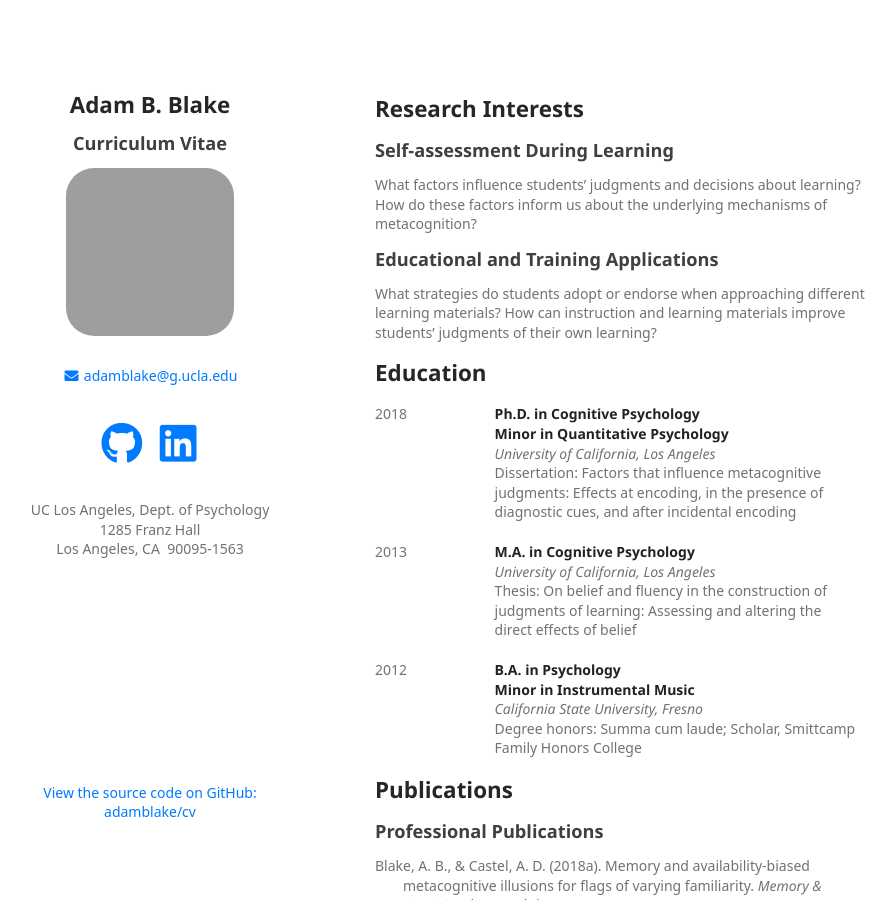
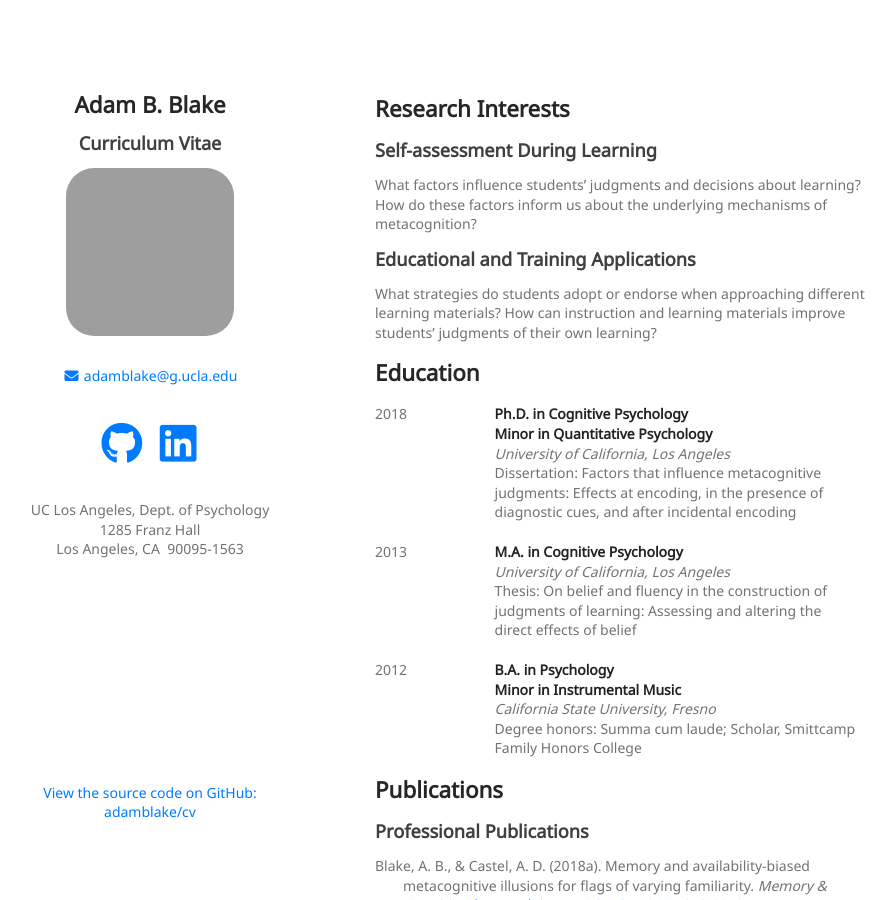
Before and after one commit to adamblake/cv, a Jekyll site: the page built from index.md, in a window 1280 px wide and 900 px high. Shown: the whole window, without its empty margins (195-1091 px from the left). Built offline with Jekyll 4.4.1, drawn with Linux system fonts in a browser that asks for light colours; nearby versions of some CDN libraries; some web fonts are replaced; our own code applies the rules of GitHub Pages for plain Markdown files; a style sheet for code colours, icons or effects is not loaded; grey boxes are pictures that could not be loaded.

Commit message:
Load fonts from Google Fonts

```diff
--- a/_layouts/default.html
+++ b/_layouts/default.html
@@ -18,7 +18,10 @@
   <!-- Styles -->
   <link rel="stylesheet" href="https://cdn.jsdelivr.net/gh/jpswalsh/academicons/css/academicons.min.css">
   <link rel="stylesheet" crossorigin="anonymous" href="//use.fontawesome.com/releases/v5.6.3/css/all.css" integrity="sha384-UHRtZLI+pbxtHCWp1t77Bi1L4ZtiqrqD80Kn4Z8NTSRyMA2Fd33n5dQ8lWUE00s/">
+
   <link rel="stylesheet" href="{{ "/assets/css/style.css?v=" | append: site.github.build_revision | relative_url }}">
+
+  <link href="https://fonts.googleapis.com/css?family=Noto+Sans" rel="stylesheet">
 
   <!-- Compatibility -->
   <!--[if lt IE 9]>
@@ -48,6 +51,7 @@
 
   <!-- Scripts -->
   <script type="text/javascript" src="{{ "/assets/js/script.js?v=" | append: site.github.build_revision | relative_url }}"></script>
+
   {% if site.google_analytics %}
   <script>
   (function(i, s, o, g, r, a, m) {
@@ -65,5 +69,6 @@
   ga('send', 'pageview');
   </script>
   {% endif %}
+
 </body>
 </html>
--- a/assets/css/style.scss
+++ b/assets/css/style.scss
@@ -12,43 +12,7 @@
 
 
 
-// base css from github minimal theme by orderedlist
-@font-face {
-  font-family: 'Noto Sans';
-  font-weight: 400;
-  font-style: normal;
-  src: url("../fonts/Noto-Sans-regular/Noto-Sans-regular.eot");
-  src: url("../fonts/Noto-Sans-regular/Noto-Sans-regular.eot?#iefix") format("embedded-opentype"), local("Noto Sans"), local("Noto-Sans-regular"), url("../fonts/Noto-Sans-regular/Noto-Sans-regular.woff2") format("woff2"), url("../fonts/Noto-Sans-regular/Noto-Sans-regular.woff") format("woff"), url("../fonts/Noto-Sans-regular/Noto-Sans-regular.ttf") format("truetype"), url("../fonts/Noto-Sans-regular/Noto-Sans-regular.svg#NotoSans") format("svg");
-}
-
-@font-face {
-  font-family: 'Noto Sans';
-  font-weight: 700;
-  font-style: normal;
-  src: url("../fonts/Noto-Sans-700/Noto-Sans-700.eot");
-  src: url("../fonts/Noto-Sans-700/Noto-Sans-700.eot?#iefix") format("embedded-opentype"), local("Noto Sans Bold"), local("Noto-Sans-700"), url("../fonts/Noto-Sans-700/Noto-Sans-700.woff2") format("woff2"), url("../fonts/Noto-Sans-700/Noto-Sans-700.woff") format("woff"), url("../fonts/Noto-Sans-700/Noto-Sans-700.ttf") format("truetype"), url("../fonts/Noto-Sans-700/Noto-Sans-700.svg#NotoSans") format("svg");
-}
-
-@font-face {
-  font-family: 'Noto Sans';
-  font-weight: 400;
-  font-style: italic;
-  src: url("../fonts/Noto-Sans-italic/Noto-Sans-italic.eot");
-  src: url("../fonts/Noto-Sans-italic/Noto-Sans-italic.eot?#iefix") format("embedded-opentype"), local("Noto Sans Italic"), local("Noto-Sans-italic"), url("../fonts/Noto-Sans-italic/Noto-Sans-italic.woff2") format("woff2"), url("../fonts/Noto-Sans-italic/Noto-Sans-italic.woff") format("woff"), url("../fonts/Noto-Sans-italic/Noto-Sans-italic.ttf") format("truetype"), url("../fonts/Noto-Sans-italic/Noto-Sans-italic.svg#NotoSans") format("svg");
-}
-
-@font-face {
-  font-family: 'Noto Sans';
-  font-weight: 700;
-  font-style: italic;
-  src: url("../fonts/Noto-Sans-700italic/Noto-Sans-700italic.eot");
-  src: url("../fonts/Noto-Sans-700italic/Noto-Sans-700italic.eot?#iefix") format("embedded-opentype"), local("Noto Sans Bold Italic"), local("Noto-Sans-700italic"), url("../fonts/Noto-Sans-700italic/Noto-Sans-700italic.woff2") format("woff2"), url("../fonts/Noto-Sans-700italic/Noto-Sans-700italic.woff") format("woff"), url("../fonts/Noto-Sans-700italic/Noto-Sans-700italic.ttf") format("truetype"), url("../fonts/Noto-Sans-700italic/Noto-Sans-700italic.svg#NotoSans") format("svg");
-}
-
-
-
-
-
+// Typography
 h1, h2, h3 {
   line-height: 1.1;
 }
```
